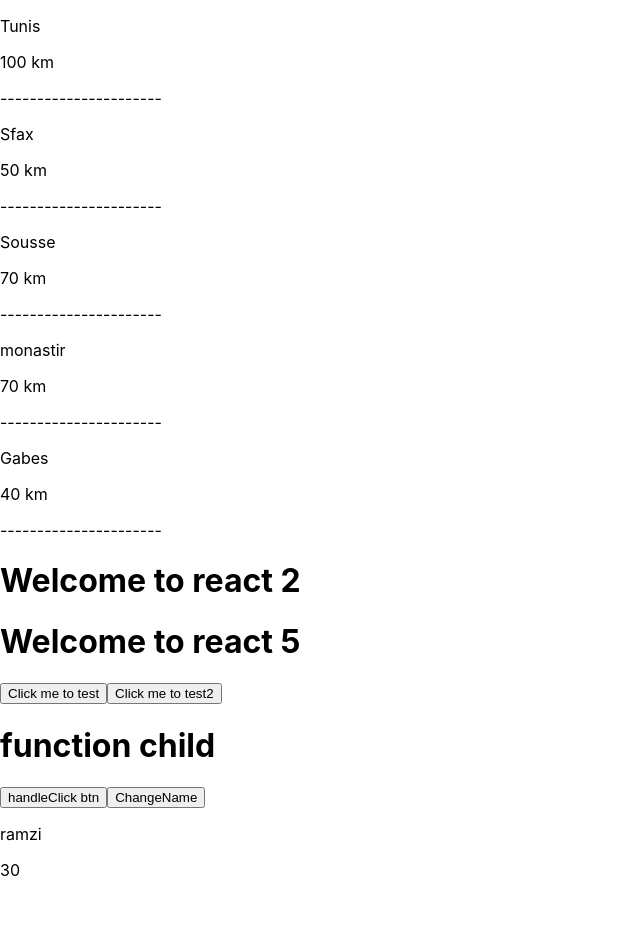
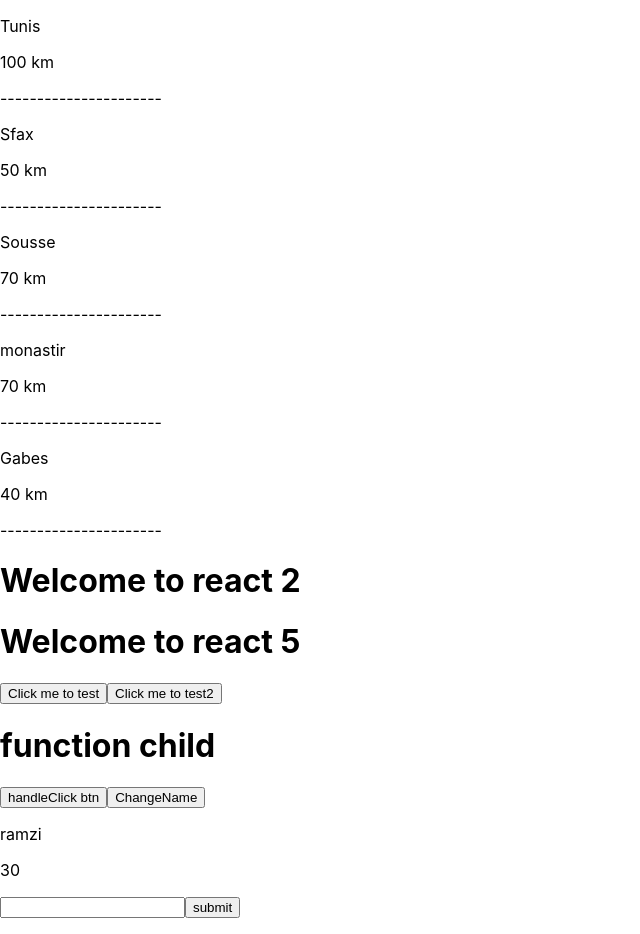
Before and after one commit to ramzirahmi/React-NPM, a React (Create React App) app: page / in a window 1280 px wide. Shown: the whole page, without its empty margins (0-640 px from the left). Before the commit the page ends 896 px from the top, so only its background shows below. Built offline with nearby package versions, Linux system fonts and the light colour scheme.

Commit message:
handel input form

```diff
--- a/src/App.js
+++ b/src/App.js
@@ -9,6 +9,7 @@
 import test2 from "./module";
 import Child from "./Components/Child";
 import Listitem from "./Components/Listitem";
+import Form from "./Components/Form";
 
 function App() {
   const [person, setPerson] = useState({
@@ -41,9 +42,9 @@
       <Child />
       <button onClick={handleClick}>handleClick btn</button>
       <button onClick={changeName}>ChangeName</button>
-
       <p>{person.name}</p>
       <p>{person.age}</p>
+      <Form />
     </>
   );
 }
--- /dev/null
+++ b/src/Components/Form.js
@@ -0,0 +1,21 @@
+import { useState } from "react";
+
+function Form() {
+  const [name, setName] = useState("");
+
+  function handleChange(e) {
+    setName(e.target.value);
+  }
+
+  return (
+    <div>
+      <form onSubmit={(e) => e.preventDefault()}>
+        <input type="text" onChange={handleChange} />
+        <button type="submit">submit</button>
+      </form>
+      <p>{name}</p>
+    </div>
+  );
+}
+
+export default Form;
```
